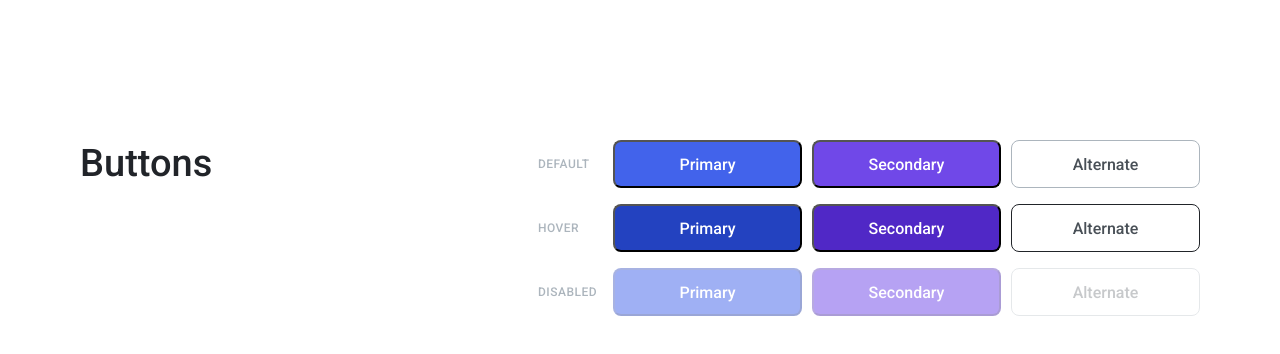
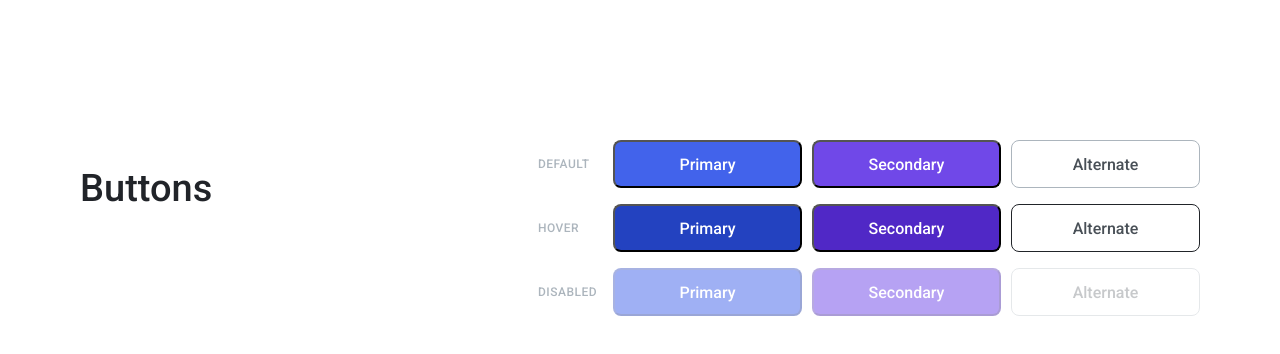
Before and after one commit to js-tasks-ru/htmlcss-20210114_ara-perm, a website: page 03-lection1/01-button/index.html in a window 1280 px wide. Drawn offline with Linux system fonts and the light colour scheme.

Commit message:
task 3 delete redundant style reset

```diff
--- a/03-lection1/01-button/button.css
+++ b/03-lection1/01-button/button.css
@@ -1,9 +1,3 @@
-body,
-h1,
-h2 {
-  margin: 0;
-}
-
 /* Стилизация кнопки */
 :root {
   --buttons-section-margin: 10px;
```
